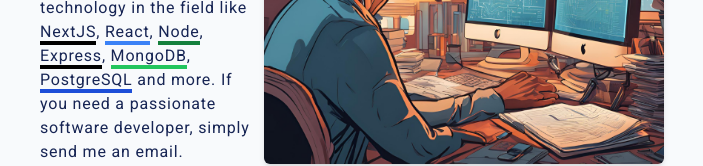
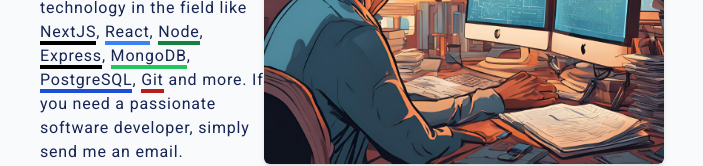
Before and after one commit to UriBaynesay/portfolio, an Angular app in the folder frontend/: page / in a window 1280 px wide. Shown: the part 404-570 px from the top of the page, without its empty margins (288-991 px from the left). Built offline with nearby package versions, Linux system fonts and the light colour scheme; no server answers.

Commit message:
added git to hero

```diff
--- a/frontend/src/app/components/hero/hero.component.html
+++ b/frontend/src/app/components/hero/hero.component.html
@@ -12,7 +12,8 @@
       <span class="border-b-4 border-b-green-700">Node</span>,
       <span class="border-b-4 border-b-black">Express</span>,
       <span class="border-b-4 border-b-green-500">MongoDB</span>,
-      <span class="border-b-4 border-b-blue-700">PostgreSQL</span>
+      <span class="border-b-4 border-b-blue-700">PostgreSQL</span>,
+      <span class="border-b-4 border-b-red-700">Git</span>
 
       and more. If you need a passionate software developer, simply send me an
       <a class="hover:underline" href="mailto:uri552@gmail.com">email</a>.
```
